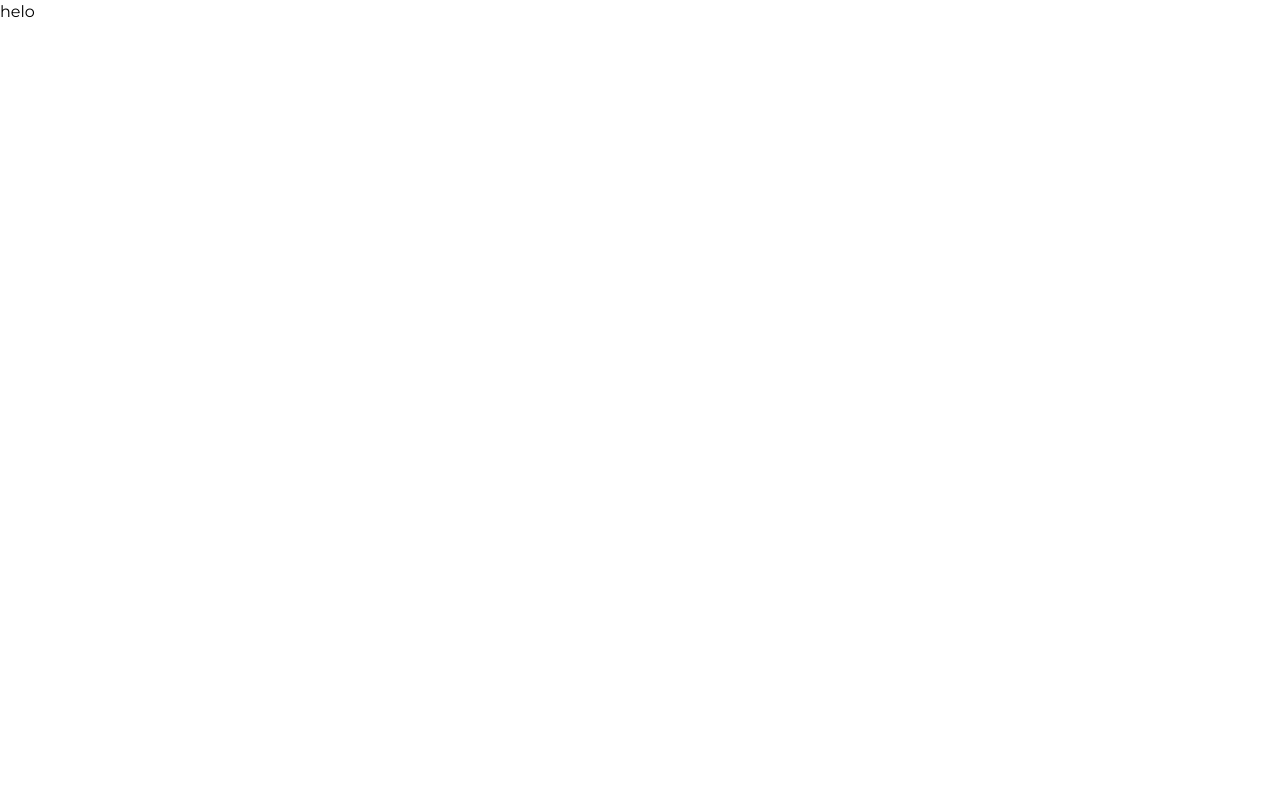
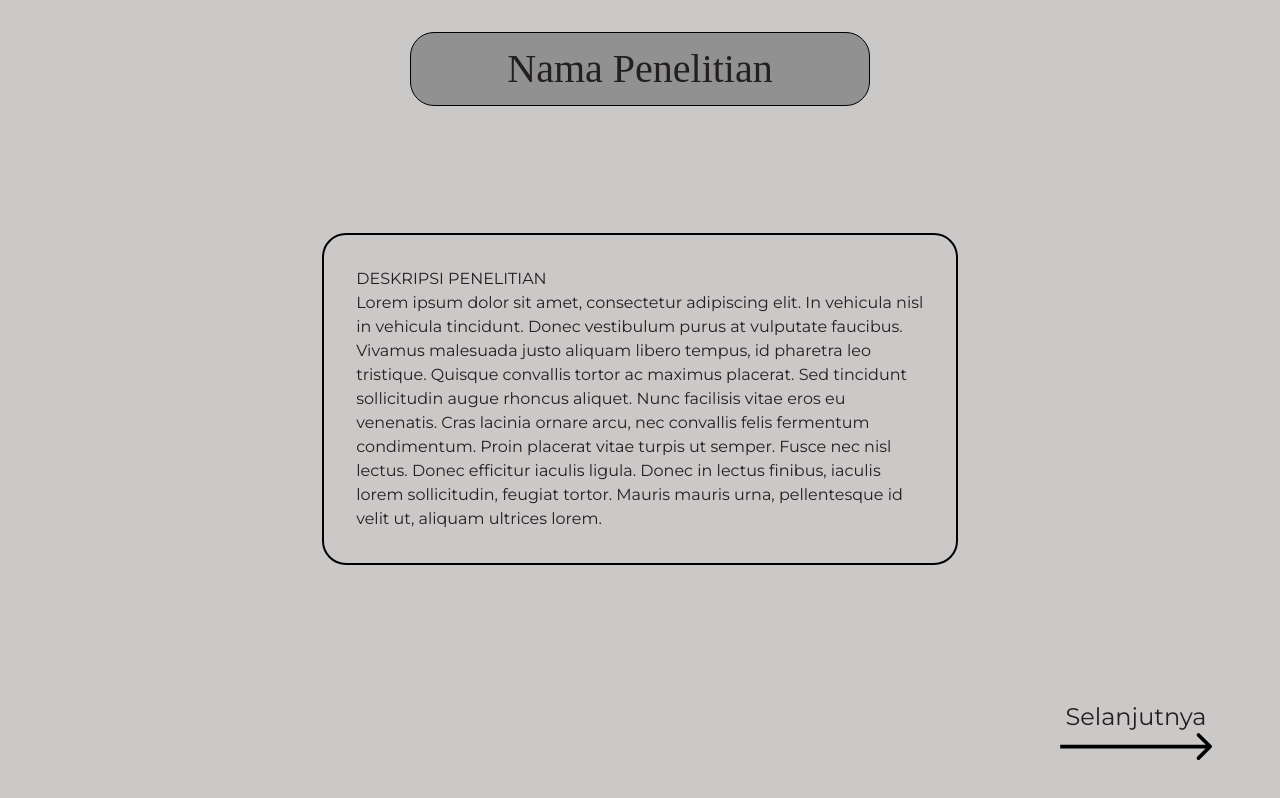
Before and after one commit to mhmd-arif/arbitrary-voting-fe, a Next.js app: page / in a window 1280 px wide. Built offline with nearby package versions, Linux system fonts and the light colour scheme.

Commit message:
feat: landing

```diff
--- a/src/app/globals.css
+++ b/src/app/globals.css
@@ -1,6 +1,56 @@
 @tailwind base;
 @tailwind components;
 @tailwind utilities;
+
+:root {
+  --cus-black: #231f20;
+  --cus-dark-gray: #919191;
+  --cus-light-gray: #cbc8c8;
+}
+
+html,
+body {
+  @apply bg-cus-light-gray; /* Change this to your desired color */
+}
+
+/* w-screen h-screen flex flex-col justify-between items-center py-[2rem] px-[4rem] text-cus-black */
+main {
+  width: 100vw;
+  height: 100vh;
+  display: flex;
+  flex-direction: column;
+  justify-content: space-between;
+  align-items: center;
+  padding-top: 2rem;
+  padding-bottom: 2rem;
+  padding-left: 4rem;
+  padding-right: 4rem;
+  color: var(--cus-black); /* Assuming 'cus' stands for 'custom' */
+}
+
+/* w-[40%] h-[10%] flex items-center justify-center border rounded-3xl bg-cus-dark-gray font-normal text-[2.5rem] */
+.title {
+  width: 40%;
+  height: 10%;
+  display: flex;
+  align-items: center;
+  justify-content: center;
+  border: 1px solid black;
+  border-radius: 1.5rem;
+  background-color: var(--cus-dark-gray);
+  font-size: 2.5rem;
+  font-family: normal;
+}
+
+/* description max-w-[60ch] border-2 border-cus-black rounded-3xl p-[2em] text-2xl */
+.description {
+  width: 60ch;
+  max-width: 60%;
+  border: 2px solid black;
+  border-radius: 1.5rem;
+  padding: 2em;
+  font-size: 2xl;
+}
 
 /* :root {
   --foreground-rgb: 0, 0, 0;
--- a/src/app/page.tsx
+++ b/src/app/page.tsx
@@ -1,11 +1,25 @@
-import Image from "next/image";
+"use client";
+import NavButton from "@/components/NavButton";
 
 export default function Home() {
   return (
     <main>
-      <div>
-        <p>helo</p>
-      </div>
+      <div className="title ">Nama Penelitian</div>
+
+      <p className="description">
+        DESKRIPSI PENELITIAN <br /> Lorem ipsum dolor sit amet, consectetur
+        adipiscing elit. In vehicula nisl in vehicula tincidunt. Donec
+        vestibulum purus at vulputate faucibus. Vivamus malesuada justo aliquam
+        libero tempus, id pharetra leo tristique. Quisque convallis tortor ac
+        maximus placerat. Sed tincidunt sollicitudin augue rhoncus aliquet. Nunc
+        facilisis vitae eros eu venenatis. Cras lacinia ornare arcu, nec
+        convallis felis fermentum condimentum. Proin placerat vitae turpis ut
+        semper. Fusce nec nisl lectus. Donec efficitur iaculis ligula. Donec in
+        lectus finibus, iaculis lorem sollicitudin, feugiat tortor. Mauris
+        mauris urna, pellentesque id velit ut, aliquam ultrices lorem.
+      </p>
+
+      <NavButton href={"/simulation"} text={"Selanjutnya"} />
     </main>
   );
 }
```
